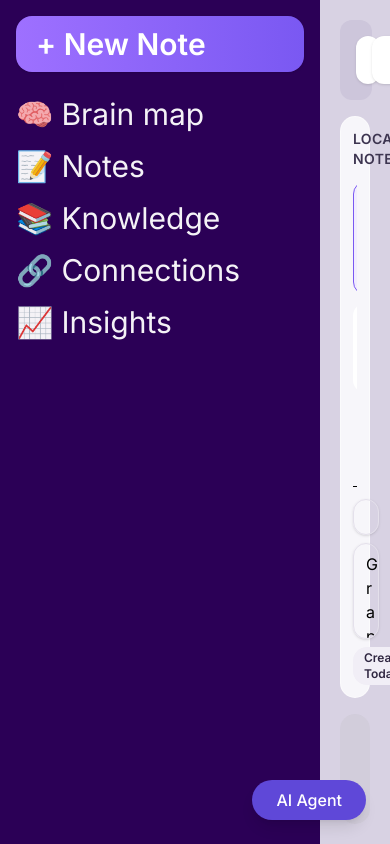
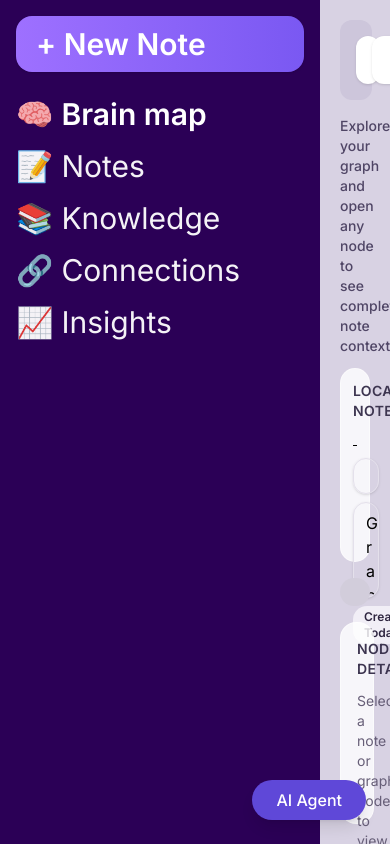
Before and after one commit to yashasvisharma-iet/SecondBrain, a React (Vite) app in the folder frontend/: page /feed in a window 390 px wide. Built offline with nearby package versions, Linux system fonts and the light colour scheme; no server answers.

Commit message:
Improve feed UX with workspace modes and note detail panel

```diff
--- a/frontend/src/pages/Feed.tsx
+++ b/frontend/src/pages/Feed.tsx
@@ -37,10 +37,14 @@ const sidebarItems = [
   { id: 'insights', label: 'Insights', icon: '📈' },
 ]
 
+type WorkspaceMode = (typeof sidebarItems)[number]['id']
+
 export function Feed() {
   const [notes, setNotes] = useState<Note[]>(initialNotes)
   const [selectedNoteId, setSelectedNoteId] = useState<string>(initialNotes[0].id)
   const [searchTerm, setSearchTerm] = useState('')
+  const [activeMode, setActiveMode] = useState<WorkspaceMode>('brain-map')
+  const [isDetailOpen, setIsDetailOpen] = useState(false)
 
   const selectedNote = notes.find((note) => note.id === selectedNoteId) ?? null
   const visibleNotes = useMemo(() => {
@@ -53,6 +57,15 @@ export function Feed() {
   }, [notes, searchTerm])
 
   const [graphData, setGraphData] = useState<GraphData>({ nodes: [], edges: [] })
+
+  const graphStats = useMemo(
+    () => ({
+      notes: graphData.nodes.filter((node) => node.type === 'note').length,
+      chunks: graphData.nodes.filter((node) => node.type === 'chunk').length,
+      links: graphData.edges.length,
+    }),
+    [graphData],
+  )
 
   const refreshGraph = async () => {
     try {
@@ -125,6 +138,7 @@ export function Feed() {
 
     setNotes((current) => [newNote, ...current])
     setSelectedNoteId(newNote.id)
+    setActiveMode('notes')
   }
 
   const updateSelectedNote = (updates: Partial<Pick<Note, 'title' | 'content'>>) => {
@@ -153,6 +167,8 @@ export function Feed() {
 
     if (existingNote) {
       setSelectedNoteId(existingNote.id)
+      setActiveMode('brain-map')
+      setIsDetailOpen(true)
       return
     }
 
@@ -175,6 +191,8 @@ export function Feed() {
 
       setNotes((current) => [importedNote, ...current])
       setSelectedNoteId(importedNote.id)
+      setActiveMode('brain-map')
+      setIsDetailOpen(true)
 
     } catch (error) {
       console.error('Failed to open note from graph', error)
@@ -197,10 +215,11 @@ export function Feed() {
             <button
               key={item.id}
               type="button"
+              onClick={() => setActiveMode(item.id)}
               className="flex items-center gap-2 text-left text-white/95 transition-opacity hover:opacity-80"
             >
               <span>{item.icon}</span>
-              <span>{item.label}</span>
+              <span className={activeMode === item.id ? 'font-semibold text-white' : ''}>{item.label}</span>
             </button>
           ))}
         </nav>
@@ -219,12 +238,23 @@ export function Feed() {
               Search
             </Button>
           </div>
+          <Badge variant="secondary" className="hidden rounded-lg bg-white px-3 py-2 text-sm font-medium text-[#3d3550] md:inline-flex">
+            {sidebarItems.find((item) => item.id === activeMode)?.label}
+          </Badge>
           <Button type="button" variant="secondary" className="h-12 rounded-xl bg-white px-5">
             🧠 You
           </Button>
         </div>
 
-        <div className="grid min-h-0 flex-1 grid-cols-1 gap-4 xl:grid-cols-[340px_minmax(0,1fr)]">
+        <p className="mb-3 text-sm font-medium text-[#4f4565]">
+          {activeMode === 'brain-map' && 'Explore your graph and open any node to see complete note context.'}
+          {activeMode === 'notes' && 'Write and edit notes directly in Second Brain.'}
+          {activeMode === 'knowledge' && 'Review distilled concepts from your current note collection.'}
+          {activeMode === 'connections' && 'Inspect how ideas are linked across notes and chunks.'}
+          {activeMode === 'insights' && 'Get revision-oriented prompts to resume exactly where you left off.'}
+        </p>
+
+        <div className="grid min-h-0 flex-1 grid-cols-1 gap-4 xl:grid-cols-[340px_minmax(0,1fr)_360px]">
           <section className="flex min-h-0 flex-col rounded-2xl border border-white/50 bg-white/80 p-3">
             <h2 className="mb-3 text-sm font-semibold uppercase tracking-wide text-[#3d3550]">Local notes</h2>
             <div className="min-h-0 flex-1 space-y-2 overflow-y-auto pr-1">
@@ -233,7 +263,10 @@ export function Feed() {
                   <button
                     key={note.id}
                     type="button"
-                    onClick={() => setSelectedNoteId(note.id)}
+                    onClick={() => {
+                      setSelectedNoteId(note.id)
+                      setIsDetailOpen(true)
+                    }}
                     className={`w-full rounded-lg border p-3 text-left ${
                       selectedNoteId === note.id ? 'border-[#7a58f2] bg-[#f1ecff]' : 'border-transparent bg-white hover:bg-[#f6f3ff]'
                     }`}
@@ -266,8 +299,97 @@ export function Feed() {
             </div>
           </section>
 
-          <section className="min-h-0 overflow-hidden rounded-2xl bg-[#d2cddb] p-3">
-            <GraphView data={graphData} onNodeSelect={handleGraphSelect} />
+          {activeMode === 'brain-map' && (
+            <section className="min-h-0 overflow-hidden rounded-2xl bg-[#d2cddb] p-3">
+              <GraphView data={graphData} onNodeSelect={handleGraphSelect} />
+            </section>
+          )}
+
+          {activeMode === 'notes' && (
+            <section className="flex min-h-0 flex-col rounded-2xl border border-white/50 bg-white/80 p-4">
+              <h2 className="mb-3 text-lg font-semibold text-[#2f2147]">Focused note editor</h2>
+              <Input
+                placeholder="Untitled"
+                value={selectedNote?.title ?? ''}
+                onChange={(event) => updateSelectedNote({ title: event.target.value })}
+                className="mb-3"
+              />
+              <Textarea
+                placeholder="Start writing..."
+                value={selectedNote?.content ?? ''}
+                onChange={(event) => updateSelectedNote({ content: event.target.value })}
+                className="min-h-0 flex-1 resize-none"
+              />
+            </section>
+          )}
+
+          {activeMode === 'knowledge' && (
+            <section className="min-h-0 rounded-2xl border border-white/50 bg-white/80 p-5 text-[#2f2147]">
+              <h2 className="mb-2 text-lg font-semibold">Knowledge snapshot</h2>
+              <p className="mb-4 text-sm text-[#675f78]">Quick concept recap generated from your latest selected note.</p>
+              <p className="rounded-xl bg-[#f6f3ff] p-4 text-sm leading-6">
+                {selectedNote?.content
+                  ? `${selectedNote.content.slice(0, 350)}${selectedNote.content.length > 350 ? '...' : ''}`
+                  : 'Select a note to see extracted key ideas and condensed concepts here.'}
+              </p>
+            </section>
+          )}
+
+          {activeMode === 'connections' && (
+            <section className="min-h-0 rounded-2xl border border-white/50 bg-white/80 p-5 text-[#2f2147]">
+              <h2 className="mb-2 text-lg font-semibold">Connection health</h2>
+              <ul className="space-y-2 text-sm text-[#4d4560]">
+                <li>• Note nodes: {graphStats.notes}</li>
+                <li>• Chunk nodes: {graphStats.chunks}</li>
+                <li>• Relationship edges: {graphStats.links}</li>
+              </ul>
+              <p className="mt-4 rounded-xl bg-[#f6f3ff] p-4 text-sm">
+                Tip: click <span className="font-semibold">Brain map</span> to inspect node-level links and open full note detail.
+              </p>
+            </section>
+          )}
+
+          {activeMode === 'insights' && (
+            <section className="min-h-0 rounded-2xl border border-white/50 bg-white/80 p-5 text-[#2f2147]">
+              <h2 className="mb-2 text-lg font-semibold">Revision insights</h2>
+              <div className="space-y-3 text-sm text-[#4d4560]">
+                <p className="rounded-xl bg-[#f6f3ff] p-3">Continue where you left off: <span className="font-semibold">{selectedNote?.title ?? 'No note selected'}</span></p>
+                <p className="rounded-xl bg-[#f6f3ff] p-3">Next action: Ask AI to quiz you on this note and suggest linked reading chunks.</p>
+                <p className="rounded-xl bg-[#f6f3ff] p-3">Memory hint: revisit notes with fewer than 2 graph links this week.</p>
+              </div>
+            </section>
+          )}
+
+          <section className="flex min-h-0 flex-col rounded-2xl border border-white/50 bg-white/80 p-4">
+            <div className="mb-3 flex items-center justify-between">
+              <h2 className="text-sm font-semibold uppercase tracking-wide text-[#3d3550]">Node detail</h2>
+              <Button type="button" variant="ghost" size="sm" onClick={() => setIsDetailOpen((open) => !open)}>
+                {isDetailOpen ? 'Hide' : 'Show'}
+              </Button>
+            </div>
+
+            {isDetailOpen && selectedNote ? (
+              <>
+                <p className="text-lg font-semibold text-[#2f2147]">{selectedNote.title || 'Untitled'}</p>
+                <p className="mb-3 text-xs text-[#675f78]">Source: {selectedNote.createdAt === 'Imported' ? 'Imported node' : 'Local note'}</p>
+                <div className="min-h-0 flex-1 overflow-y-auto rounded-xl border bg-[#f8f6ff] p-3 text-sm leading-6 text-[#2f2147]">
+                  {selectedNote.content || 'This note is empty. Add details to enrich your graph memory.'}
+                </div>
+                <div className="mt-3 grid grid-cols-1 gap-2">
+                  <Button type="button" variant="secondary" className="justify-start" onClick={() => setActiveMode('notes')}>
+                    Continue where I left off
+                  </Button>
+                  <Button type="button" variant="secondary" className="justify-start">
+                    Revise this with AI
+                  </Button>
+                  <Button type="button" variant="secondary" className="justify-start" onClick={handleAddNote}>
+                    Add linked note
+                  </Button>
+                </div>
+              </>
+            ) : (
+              <p className="text-sm text-[#675f78]">Select a note or graph node to view full content and suggested next actions.</p>
+            )}
           </section>
         </div>
       </main>
```
